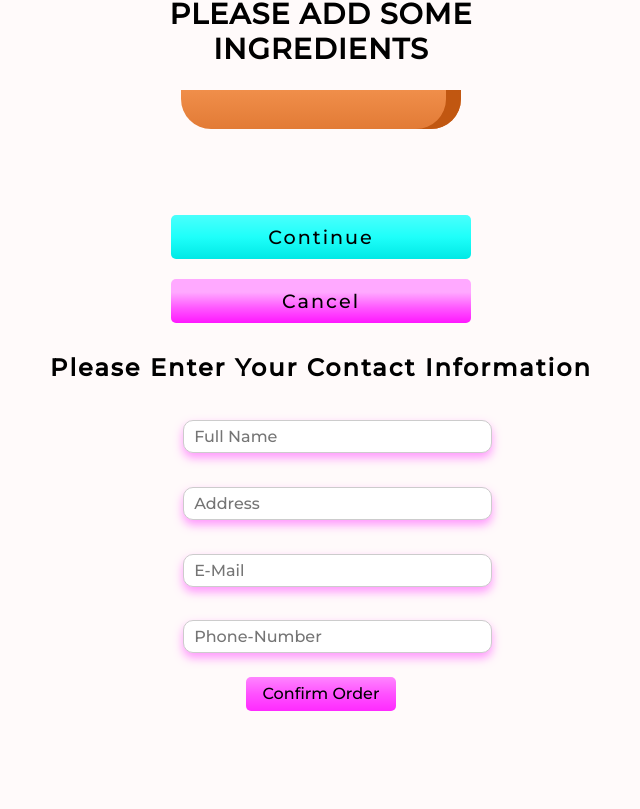
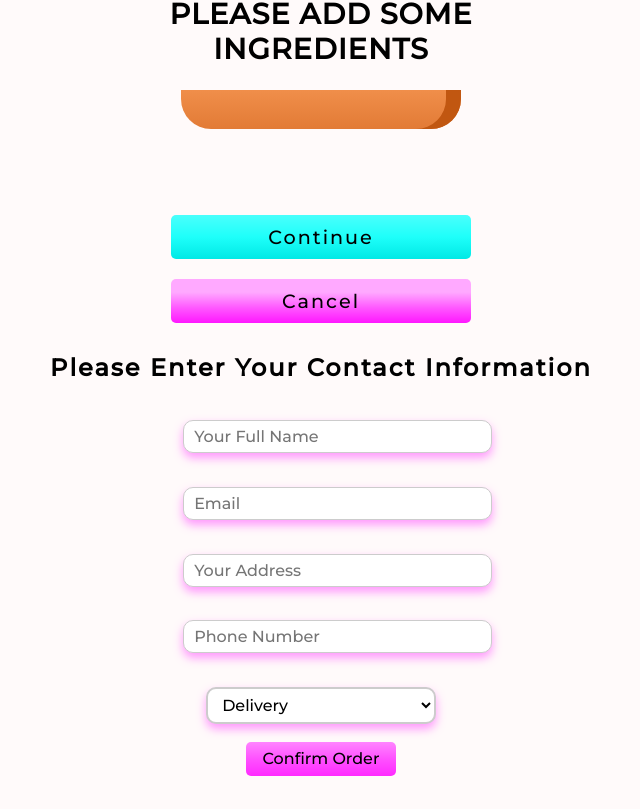
Before and after one commit to damonspencerroberts/DRS-Burger-Builder, a React (Create React App) app: page /burger-checkout/contact-data in a window 1280 px wide. Shown: the part 413-1222 px from the top of the page, without its empty margins (319-959 px from the left). Before the commit the page ends 1157 px from the top, so only its background shows below. Built offline with nearby package versions, Linux system fonts and the light colour scheme.

Commit message:
Added form functionality. With input and handling form change.

```diff
--- a/src/components/User-Interface/Forms/Input/input.js
+++ b/src/components/User-Interface/Forms/Input/input.js
@@ -5,15 +5,39 @@ import classes from "./input.module.css";
 const input = (props) => {
     let inputElement = null;
 
-    switch (props.inputType) {
+    switch (props.elementType) {
         case ('input'):
-            inputElement = <input className = {classes.InputElement} {...props}/>;
+            inputElement = <input
+            className = {classes.InputElement}
+            {...props.elementConfig}
+            value={props.value}
+            onChange={props.changed}/>;
             break;
         case ('textarea'):
-            inputElement = <textarea className = {classes.InputElement} {...props}/>;
+            inputElement = <textarea
+            className = {classes.InputElement}
+            {...props}
+            onChange={props.changed}/>;
+            break;
+        case ('select'):
+            inputElement = (
+                <select
+                className = {classes.SelectInput}
+                value = {props.value}
+                onChange={props.changed}>
+                    {props.elementConfig.options.map(e => {
+                        return (
+                            <option key = {e.value} value={e.value}>
+                                {e.displayValue}
+                            </option>);
+                    })}
+                </select>);
             break;
         default:
-            inputElement = <input className = {classes.InputElement} {...props}/>;
+            inputElement = <input
+            className = {classes.InputElement}
+            {...props}
+            onChange={props.changed}/>;
 
     }
 
--- a/src/components/User-Interface/Forms/Input/input.module.css
+++ b/src/components/User-Interface/Forms/Input/input.module.css
@@ -25,3 +25,19 @@
     outline: none;
     background-color: #ffaaff;
 }
+
+.SelectInput {
+    outline: none;
+    border: 2px solid #ccc;
+    background-color: white;
+    font: inherit;
+    padding: 6px 10px;
+    margin: 0 auto;
+    width: 80%;
+    display: block;
+}
+
+.SelectInput:focus {
+    outline: none;
+    background-color: #ffaaff;
+}
--- a/src/container/contact-data/contact-data.js
+++ b/src/container/contact-data/contact-data.js
@@ -14,19 +14,54 @@ class ContactData extends Component {
         super()
 
         this.state = {
-            customer: {
-                firstName: '',
-                lastName: '',
-                houseNumber: '',
+            orderForm: {
+                name: {
+                    elementType: 'input',
+                    elementConfig: {
+                        type: 'text',
+                        placeholder: 'Your Full Name'
+                    },
+                    value: ''
+                },
+                email: {
+                    elementType: 'input',
+                    elementConfig: {
+                        type: 'email',
+                        placeholder: 'Email'
+                    },
+                    value: ''
+                },
                 address: {
-                    street: '',
-                    zip: '',
-                    country: ''
+                    elementType: 'input',
+                    elementConfig: {
+                        type: 'text',
+                        placeholder: 'Your Address'
+                    },
+                    value: ''
                 },
-                email: '',
-                phoneNum: '',
-                message: '',
-                method: ''
+                phoneNumber: {
+                    elementType: 'input',
+                    elementConfig: {
+                        type: 'text',
+                        placeholder: 'Phone Number'
+                    },
+                    value: ''
+                },
+                delivery: {
+                    elementType: 'select',
+                    elementConfig: {
+                        options: [
+                            {
+                                value: 'delivery',
+                                displayValue: 'Delivery'
+                            },
+                            {
+                                value: 'pick-up',
+                                displayValue: 'Pick-Up'
+                            }]
+                    },
+                    value: ''
+                }
             },
             price: null,
             ingredients: null,
@@ -38,6 +73,7 @@ class ContactData extends Component {
         this.handleClear = this.handleClear.bind(this);
         this.handleName = this.handleName.bind(this);
         this.handleRedirect = this.handleRedirect.bind(this);
+        this.handleFormChange = this.handleFormChange.bind(this);
 
     }
 
@@ -67,6 +103,26 @@ class ContactData extends Component {
           }*/
     }
 
+    handleFormChange(event, identifier) {
+        const formState = {
+            ...this.state.orderForm
+        }
+
+        const updateFormElement = {
+            ...formState[identifier]
+        }
+
+        updateFormElement.value = event.target.value;
+
+        formState[identifier] = updateFormElement;
+
+        this.setState({orderForm: formState});
+
+        console.log(formState);
+
+
+    }
+
     handleOrder(event) {
         event.preventDefault();
         const ing = this.props.ingredients;
@@ -87,22 +143,21 @@ class ContactData extends Component {
 
         const order = {
             ingredients: newIng,
-            price: newPrice,
+            price: newPrice/*,
             customer: {
-                name: 'Henry Kembel',
-                address: {
-                    houseNumber: '44',
-                    street: "John Doe Ave",
-                    zip: "47899",
-                    country: "USA"
-                },
-                email: "hkem@gmail.com",
-                phoneNum: "76781893585",
-                rating: 8,
-                message: "Thank you for the delicious burger.",
-                method: "delivery"
-            }
+                name: this.state.orderForm.name.value,
+                address: this.state.orderForm.address.value,
+                phoneNumber: this.state.orderForm.phoneNumber.value,
+                email: this.state.orderForm.email.value,
+                deliveryMethod: this.state.orderForm.delivery.value
+            }*/
         }
+
+        /*alert(`name: ${this.state.orderForm.name.value},
+        address: ${this.state.orderForm.address.value},
+        phoneNumber: ${this.state.orderForm.phoneNumber.value},
+        email: ${this.state.orderForm.email.value},
+        deliveryMethod: ${this.state.orderForm.delivery.value}`);*/
 
         this.setState({showSpinner: true})
 
@@ -119,6 +174,14 @@ class ContactData extends Component {
     }
 
     render() {
+        const formElementsArr = [];
+        for (let e in this.state.orderForm) {
+            formElementsArr.push({
+                id: e,
+                config: this.state.orderForm[e]
+            });
+        }
+        console.log(formElementsArr);
         const screenSmall = window.innerWidth < 499;
         return ( <Fragment>
             {this.state.showConfirmation ? <Confetti /> : null}
@@ -136,10 +199,16 @@ class ContactData extends Component {
                 </Modal> : <div className = {classes.Contact}>
                     {this.state.showSpinner ? <Spinner /> : <form>
                     <h2>Please Enter Your Contact Information</h2>
-                        <Input inputType = "input" type = "text" placeholder = "Full Name"/>
-                        <Input inputType = "input" type = "text" placeholder = "Address"/>
-                        <Input inputType = "input" type = "email" placeholder = "E-Mail" />
-                        <Input inputType = "input" type = "text" placeholder = "Phone-Number" />
+                        {formElementsArr.map(e => {
+                            //config comes from array we made
+                            return <Input
+                            key={e.id}
+                            elementType={e.config.elementType}
+                            elementConfig={e.config.elementConfig}
+                            value={e.config.value}
+                            //annonymous function to change for each value in form
+                            changed={(event) => this.handleFormChange(event, e.id)}/>
+                        })}
                         <button
                             type = "submit"
                             className = {classes.Button}
```
Also changed, not shown: 1 other file (tests, documents, lock files or other folders).
